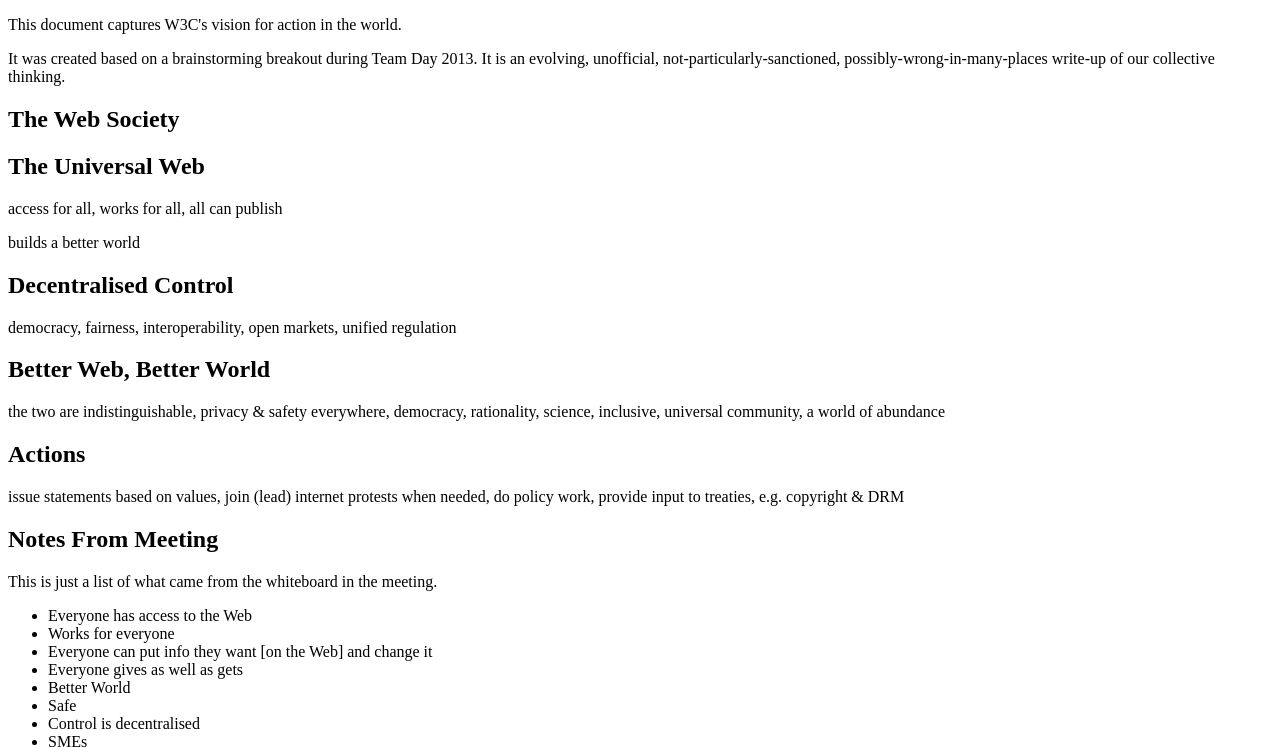
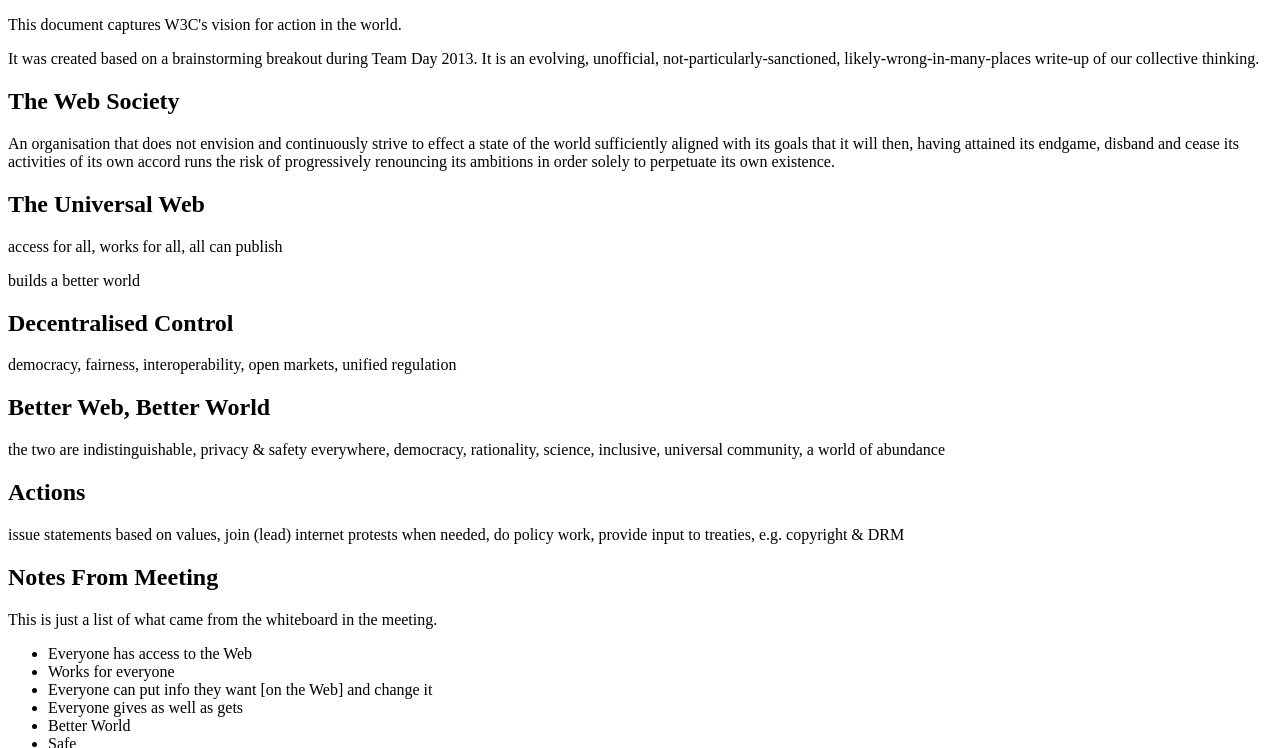
Before and after one commit to darobin/vision-old, a plain HTML site: page index.html in a window 1280 px wide. Shown: the top 748 px of the page. Drawn offline with Linux system fonts and the light colour scheme.

Commit message:
outline and first sentence

```diff
--- a/index.html
+++ b/index.html
@@ -33,13 +33,75 @@
     <section id='sotd' class='remove'>
       <p>
         It was created based on a brainstorming breakout during Team Day 2013. It is
-        an evolving, unofficial, not-particularly-sanctioned, possibly-wrong-in-many-places
+        an evolving, unofficial, not-particularly-sanctioned, likely-wrong-in-many-places
         write-up of our collective thinking.
       </p>
     </section>
 
     <section>
       <h2>The Web Society</h2>
+      <p>
+        An organisation that does not envision and continuously strive to effect a state of the
+        world sufficiently aligned with its goals that it will then, having attained its endgame,
+        disband and cease its activities of its own accord runs the risk of progressively renouncing
+        its ambitions in order solely to perpetuate its own existence.
+      </p>
+
+      <!--
+        • "The more intricate the organisation, the more it must renounce all other ambitions in
+        order to perpetuate itself." -> The W3C should be clear about its endgame, it should *want*
+        to reach its end and to shut down. We need to spell out, even if at a high level, at which
+        point that situation is reached. Any organisation that does not have as its ultimate goal
+        to reach a situation in which it may disband will eventually reach a point at which it
+        exists solely for the purpose of its own continuation. Kill bureaucracy, that has a natural
+        tendency to go nowhere else than towards self-preservation.
+
+      -->
+
+      <!--
+        OUTLINE
+        1. The endgame of W3C is to disappear
+          - "a revolutionary economy in an incompletely reformed social order"
+          - "The more intricate the organisation..."
+
+        2. Values founded in rationality
+          - reason as the founding principle for human relations
+          - the things about the political technology of pre-scientific era
+          - this leads straight to creativity, decentralisation, lack of authority, etc. (plenty
+            of material). Sustein on how dissent is critical and generative for society
+          - a founding principle here is the inviolability of humans
+          - why pacifism has so recently ceased to be an other-worldly aspiration...
+
+        3. Emanations from the above
+          - safety and privacy, the note about the NSA, about the lions
+          - inclusiveness, proactively
+          - see note on abundance
+          - fairness. the liberal state. Adjudication
+          - conservationism
+
+        4. Enabling Agency
+          - none of the above is possible unless we make it so
+          - this is where fast, powerful programs comes in
+          - "limits of their powers lie a long way this side of omniscience and omnipotence." ->
+            we must be self-limited, open to revolution
+          - as well as all the other values, pervasive technology
+          - this does not create its social counterpart by fiat, both the tools and the laws must
+            be crafted with these goals in unison (no technolatry or other such madness).
+          - remove bureaucratic hurdles, both inside the organisation and outside of it (uniformity
+            in law enabling greater world-class creativity). free+create impulses
+          - reduce inequality in bargaining power, "the polity of pressure groups"
+          - pay particular attention to "frictions and disturbances" between technology and society
+            since that is where conflict need be addressed.
+          - "a maxim of human association that the complexity of policy" -> simple process
+
+        5. Parting Words
+          - A free conspiracy to fulfil the promises of our time.
+          - the whole genius of humankind
+          - the higher law?
+          - manifest destiny of humankind
+          - the bondage of prerogative and authority, rights that can be enforced against
+            magnates, majorities, and mobs.
+      -->
       <!--
         NOTES FROM LIPPMANN
 
@@ -82,13 +144,6 @@
         while a few things can be directed much, many things can be administered only a little."
         -> this is about how Process should be simple, based on simple values; even though standards
         can be very intricate
-        • "The more intricate the organisation, the more it must renounce all other ambitions in
-        order to perpetuate itself." -> The W3C should be clear about its endgame, it should *want*
-        to reach its end and to shut down. We need to spell out, even if at a high level, at which
-        point that situation is reached. Any organisation that does not have as its ultimate goal
-        to reach a situation in which it may disband will eventually reach a point at which it
-        exists solely for the purpose of its own continuation. Kill bureaucracy, that has a natural
-        tendency to go nowhere else than towards self-preservation.
         • "the polity of pressure groups" -> what we must seek to avoid
         • "That is why pacifism has so recently ceased to be an other-worldly aspiration and has
         become the working doctrine of practical men." -> I'm sure we can adapt this somehow. To
@@ -149,17 +204,36 @@
         both cause and effect." -> creativity
         • "Liberalism commits the destiny of civilisation, not to a few finite politicians here and
         there, but to the whole genius of mankind." -> I like "the whole genius"
+
+
+        From GOOD FAITH COLLABORATION
+
+        • "When those subject to bureaucratic control seek to escape the influence of the existing
+        bureaucratic apparatus, this is normally possible only by creating an organization of their
+        own which is equally subject to bureaucratization." 16 It seems as if Weber was speaking of
+        forking over a century ago. -> yeah man
+        • "In his book Surowiecki argues that groups of people can make very good decisions when
+        there is diversity, independence, decentralization, and appropriate aggregation within the
+        group."
+        • "Some scholars even argue that Wikipedia "embodies an approximation" of philosopher Jurgen
+        Habermas's notion of "rational discourse" (i.e., noncoercive, open to participation, and
+        discursive)."
+        • "It is true that civility as I characterize it is related to mutual respect, but there is
+        a crucial difference: genuine respect is too strong a value to demand ... in a deeply
+        pluralistic society. The relative advantage of civility is that it does not ask participants
+        to do anything more than treat political interlocutors as if they were worthy of respect and
+        understanding, keeping their private thoughts to themselves."
+        • "Cass Sunstein convincingly argues that dissent is a critical and generative contribution
+        to society."
       -->
 
       <!--
         - abundance comes from making it possible for people to build their own web, from preventing
         any one group from being on the critical path to innovation
         - look at HTML design principle too perhaps?
-        - notes from Good Faith Collaboration
-      -->
-      <!--
-        OUTLINE
-        1. The endgame of W3C is to disappear
+        - conspiracy: the breathe together
+        - "That we may fulfil the promises of our time."
+          - A free conspiracy to fulfil the promises of our time.
       -->
     </section>
 
```
